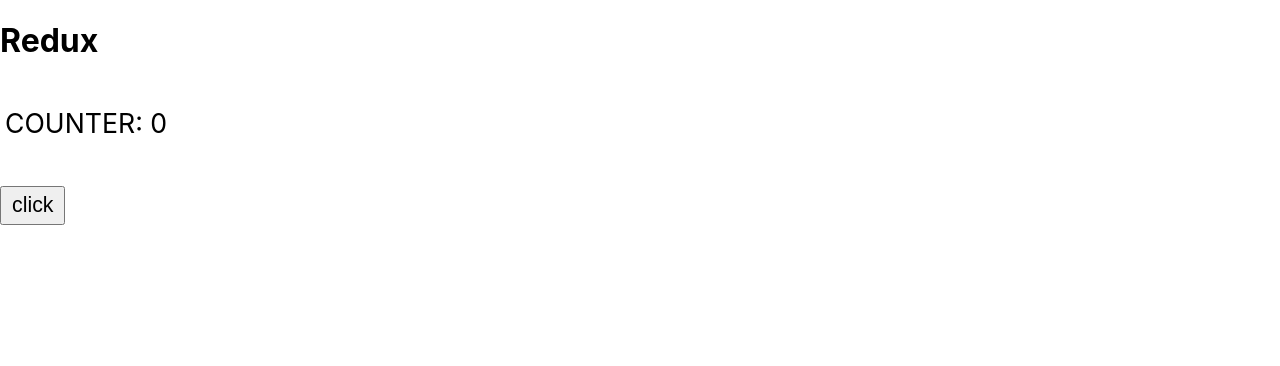
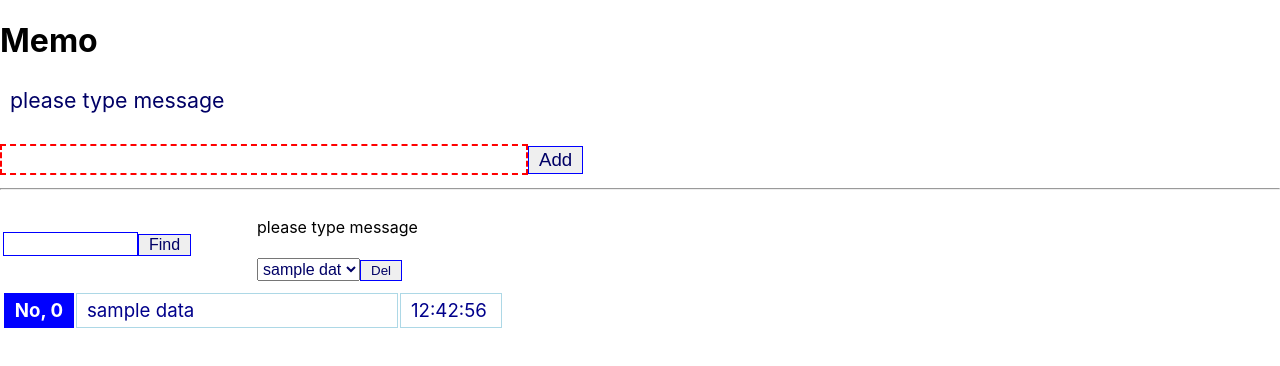
Before and after one commit to hiroyannnn/react-next-tutorial, a React (Create React App) app in the folder react_app/: page / in a window 1280 px wide. Shown: the top 366 px of the page. Built offline with nearby package versions, Linux system fonts and the light colour scheme.

Commit message:
list4-10 add form

```diff
--- a/react_app/src/App.js
+++ b/react_app/src/App.js
@@ -1,74 +1,31 @@
 import React, {Component} from 'react';
 import {connect} from 'react-redux'
 import './App.css';
-
-// stateのマッピング
-function mappingState(state){
-  return state
-}
+import Memo from './memo/Memo'
+import AddForm from './memo/AddForm'
+import FindForm from './memo/FindForm'
+import DelForm from './memo/DelForm'
 
 class App extends Component {
+  td = {
+    width:"250px"
+  }
   constructor(props){
     super(props)
   }
   render (){
     return (
       <div>
-        <h1>Redux</h1>
-        <Message />
-        <Button />
+        <h1>Memo</h1>
+        <AddForm />
+        <hr />
+        <table><tbody><tr>
+          <td style={this.td}><FindForm/></td>
+          <td style={this.td}><DelForm/></td>
+        </tr></tbody></table>
+        <Memo />
       </div>
     )
   }
 }
-// store の connect
-App = connect()(App)
-
-// message
-class Message extends Component {
-  style={
-    fontSize:"20pt",
-    padding:"20px 5px"
-  }
-
-  render(){
-    return (
-      <p style={this.style}>
-        {this.props.message}: {this.props.counter}
-      </p>
-    )
-  }
-}
-// store の connect
-Message = connect(mappingState)(Message)
-
-// button
-class Button extends Component {
-  style={
-    fontSize:"16pt",
-    padding:"5px 10px"
-  }
-  constructor(props){
-    super(props)
-    this.doAction = this.doAction.bind(this)
-  }
-  doAction(e){
-    if (e.shiftKey) {
-      this.props.dispatch({type:'DECREMENT'})
-    }else{
-      this.props.dispatch({type:'INCREMENT'})
-    }
-  }
-  render(){
-    return (
-      <button style={this.style}
-        onClick={this.doAction}>
-        click
-      </button>
-    )
-  }
-}
-// store の connect
-Button = connect()(Button)
-
-export default App;
+export default connect()(App);
--- a/react_app/src/index.js
+++ b/react_app/src/index.js
@@ -1,45 +1,13 @@
 import React from 'react';
 import ReactDOM from 'react-dom';
-import {createStore, combineReducers} from 'redux';
 import {Provider} from 'react-redux';
 import './index.css';
 import App from './App';
-import * as serviceWorker from './serviceWorker';
-
-// state
-let state_value = {
-  counter:0,
-  message:"COUNTER"
-}
-// reducer
-function counter (state = state_value, action){
-  switch(action.type){
-    case 'INCREMENT' :
-      return {
-        counter: state.counter + 1,
-        message:"INCREMENT"
-      }
-      case 'DECREMENT' :
-        return {
-          counter: state.counter - 1,
-          message:"DECREMENT"
-        }
-        default:
-          return state
-    }
-}
-
-// store 作成
-let store = createStore(counter)
+import MemoStore from './memo/Store';
 
 ReactDOM.render(
-  <Provider store={store}>
+  <Provider store={MemoStore}>
     <App />
   </Provider>,
   document.getElementById('root')
 );
-
-// If you want your app to work offline and load faster, you can change
-// unregister() to register() below. Note this comes with some pitfalls.
-// Learn more about service workers: https://bit.ly/CRA-PWA
-serviceWorker.unregister();
--- /dev/null
+++ b/react_app/src/memo/AddForm.js
@@ -0,0 +1,57 @@
+import React, {Component} from 'react';
+import {connect} from 'react-redux'
+import {addMemo} from './Store'
+
+class AddForm extends Component {
+  input = {
+    fontSize:"16pt",
+    color:'#006',
+    padding:"1px",
+    margin:"5px 0px"
+  }
+  btn = {
+    fontSize:"14pt",
+    color:'#006',
+    padding:"2px 10px",
+  }
+  message = {
+    fontSize:"16pt",
+    color:'#006',
+    padding:"5px 10px",
+  }
+
+  constructor(props){
+    super(props)
+    this.state = {
+      message:''
+    }
+    this.doChange = this.doChange.bind(this)
+    this.doAction = this.doAction.bind(this)
+  }
+  doChange(e){
+    this.setState({
+      message:e.target.value
+    })
+  }
+  doAction(e){
+    e.preventDefault()
+    let action = addMemo(this.state.message)
+    this.props.dispatch(action)
+    this.setState({
+      message:''
+    })
+  }
+  render (){
+    return (
+      <div>
+        <p style={this.message}>{this.props.message}</p>
+        <form onSubmit={this.doAction}>
+        <input type='text' size='40' onChange={this.doChange}
+            style={this.input} value={this.state.message} required />
+          <input type='submit' style={this.btn} value='Add' />
+        </form>
+      </div>
+    )
+  }
+}
+export default connect((state)=>state)(AddForm);
--- /dev/null
+++ b/react_app/src/memo/DelForm.js
@@ -0,0 +1,58 @@
+import React, {Component} from 'react';
+import {connect} from 'react-redux'
+import {deleteMemo} from './Store'
+
+class DelForm extends Component {
+  input = {
+    fontSize:"12pt",
+    color:'#006',
+    padding:"1px",
+    margin:"5px 0px"
+  }
+  btn = {
+    fontSize:"10pt",
+    color:'#006',
+    padding:"2px 10px",
+  }
+
+  constructor(props){
+    super(props)
+    this.state = {
+      number:0
+    }
+    this.doChange = this.doChange.bind(this)
+    this.doAction = this.doAction.bind(this)
+  }
+  doChange(e){
+    this.setState({
+      number:e.target.value
+    })
+  }
+  doAction(e){
+    e.preventDefault()
+    let action = deleteMemo(this.state.number)
+    this.props.dispatch(action)
+    this.setState({
+      number:0
+    })
+  }
+  render (){
+    let n = 0;
+    let items = this.props.data.map((value) =>{
+      return <option key={n} value={n++}>{value.message.substring(0,10)}</option>
+    })
+    return (
+      <div>
+        <p style={this.message}>{this.props.message}</p>
+        <form onSubmit={this.doAction}>
+          <select onChange={this.doChange}
+          defaultValue='-1' style={this.input}>
+            {items}
+          </select>
+          <input type='submit' style={this.btn} value='Del' />
+        </form>
+      </div>
+    )
+  }
+}
+export default connect((state)=>state)(DelForm);
--- /dev/null
+++ b/react_app/src/memo/FindForm.js
@@ -0,0 +1,45 @@
+import React, {Component} from 'react';
+import {connect} from 'react-redux'
+import {findMemo} from './Store'
+
+class FindForm extends Component {
+  input = {
+    fontSize:"14pt",
+    color:'#006',
+    padding:"0px",
+  }
+  btn = {
+    fontSize:"12pt",
+    color:'#006',
+    padding:"1px 10px",
+  }
+
+  constructor(props){
+    super(props)
+    this.state = {
+      find:''
+    }
+    this.doChange = this.doChange.bind(this)
+    this.doAction = this.doAction.bind(this)
+  }
+  doChange(e){
+    this.setState({
+      find:e.target.value
+    })
+  }
+  doAction(e){
+    e.preventDefault()
+    let action = findMemo(this.state.find)
+    this.props.dispatch(action)
+  }
+  render (){
+    return (
+        <form onSubmit={this.doAction}>
+        <input type='text' size='10' onChange={this.doChange}
+            style={this.input} value={this.state.message} />
+          <input type='submit' style={this.btn} value='Find' />
+        </form>
+    )
+  }
+}
+export default connect((state)=>state)(FindForm);
--- /dev/null
+++ b/react_app/src/memo/Item.js
@@ -0,0 +1,41 @@
+import React, {Component} from 'react';
+import {connect} from 'react-redux'
+
+class Item extends Component {
+  th = {
+    fontSize:"14pt",
+    backgroundColor:"blue",
+    color:"white",
+    padding:"5px 10px",
+    width:"50px"
+  }
+  td = {
+    fontSize:"14pt",
+    backgroundColor:"white",
+    color:"darkblue",
+    padding:"5px 10px",
+    border:"1px solid lightblue",
+    minWidth:"300px"
+  }
+  date = {
+    fontSize:"14pt",
+    backgroundColor:"white",
+    color:"darkblue",
+    padding:"5px 10px",
+    border:"1px solid lightblue",
+    width:"80px"
+  }
+
+  render (){
+    let d = this.props.value.created
+    let f = d.getHours() + ':' + d.getMinutes() + ':' + d.getSeconds()
+    return (
+        <table><tbody><tr>
+          <th style={this.th}>No, {this.props.index}</th>
+          <td style={this.td}>{this.props.value.message}</td>
+          <td style={this.date}>{f}</td>
+        </tr></tbody></table>
+    )
+  }
+}
+export default connect()(Item);
--- /dev/null
+++ b/react_app/src/memo/Memo.js
@@ -0,0 +1,40 @@
+import React, {Component} from 'react';
+import {connect} from 'react-redux'
+
+import Item from './Item'
+
+class Memo extends Component {
+  render (){
+    let data
+    let n = 0
+    switch (this.props.mode) {
+      case 'default':
+        data = this.props.data.map((value)=>{
+          return <Item key={value.message} value={value} index={n++} />
+        })
+        break;
+      case 'find':
+        data = this.props.fdata.map((value)=>{
+          return <Item key={value.message} value={value} index={n++} />
+        })
+        break;
+      case 'delete':
+        data = this.props.data.map((value)=>{
+          return <Item key={value.message} value={value} index={n++} />
+        })
+        break;
+
+      default:
+        data = this.props.data.map((value)=>{
+          return <Item key={value.message} value={value} index={n++} />
+        })
+        break;
+    }
+    return (
+        <table><tbody>
+          {data}
+        </tbody></table>
+    )
+  }
+}
+export default connect((state)=>state)(Memo);
--- /dev/null
+++ b/react_app/src/memo/Store.js
@@ -0,0 +1,85 @@
+import { createStore } from 'redux'
+
+const initData ={
+  data:[{message:'sample data', created:new Date()}],
+  message:'please type message',
+  mode:'default',
+  fdata:[]
+}
+
+// reducer
+export function memoReducer(state = initData, action) {
+  switch (action.type) {
+
+    case 'ADD':
+      return addReduce(state, action)
+    case 'FIND':
+      return findReduce(state, action)
+    case 'DELETE':
+      return deleteReduce(state, action)
+    default:
+      return state
+  }
+}
+
+// action
+function addReduce(state, action){
+  let data ={
+    message:action.message,
+    created:new Date()
+  }
+  let newData = state.data.slice()
+  newData.unshift(data)
+  return {
+    data:newData,
+    message:'Added!',
+    mode:'default',
+    fdata:[]
+  }
+}
+function findReduce(state, action){
+  let f = action.find
+  let fdata = []
+  state.data.forEach(value => {
+    if(value.message.indexOf(f) >= 0){
+      fdata.push(value)
+    }
+  });
+  return {
+    data:state.data,
+    message:'find "' + f + '":',
+    mode:'find',
+    fdata:fdata
+  }
+}
+function deleteReduce(state, action){
+  let newData = state.data.slice()
+  newData.splice(action.index, 1)
+  return {
+    data:newData,
+    message:'delete "' + action.index + '":',
+    mode:'delete',
+    fdata:[]
+  }
+}
+
+// action
+export function addMemo(text){
+  return {
+    type:'ADD',
+    message:text
+  }
+}
+export function deleteMemo(num){
+  return {
+    type:'DELETE',
+    index:num
+  }
+}
+export function findMemo(text){
+  return {
+    type:'FIND',
+    find:text
+  }
+}
+export default createStore(memoReducer)
```
